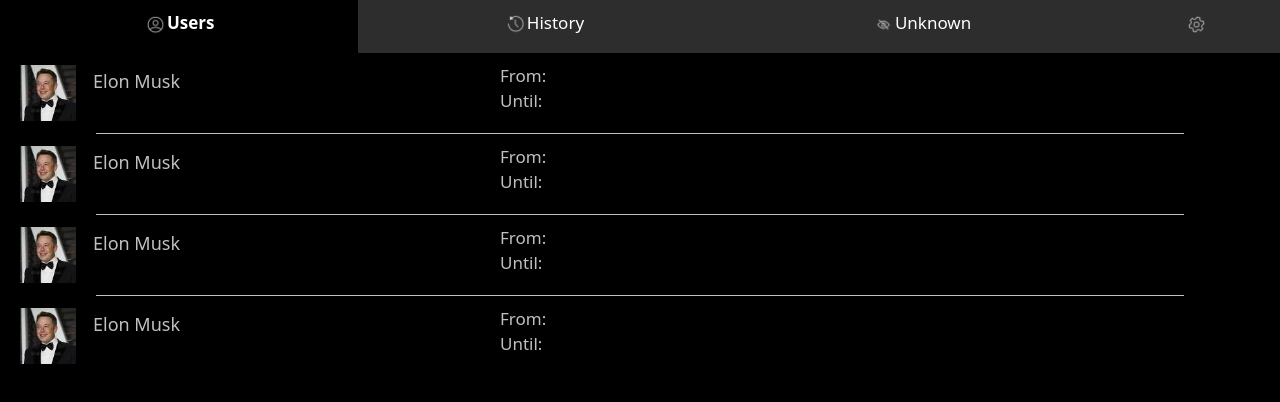
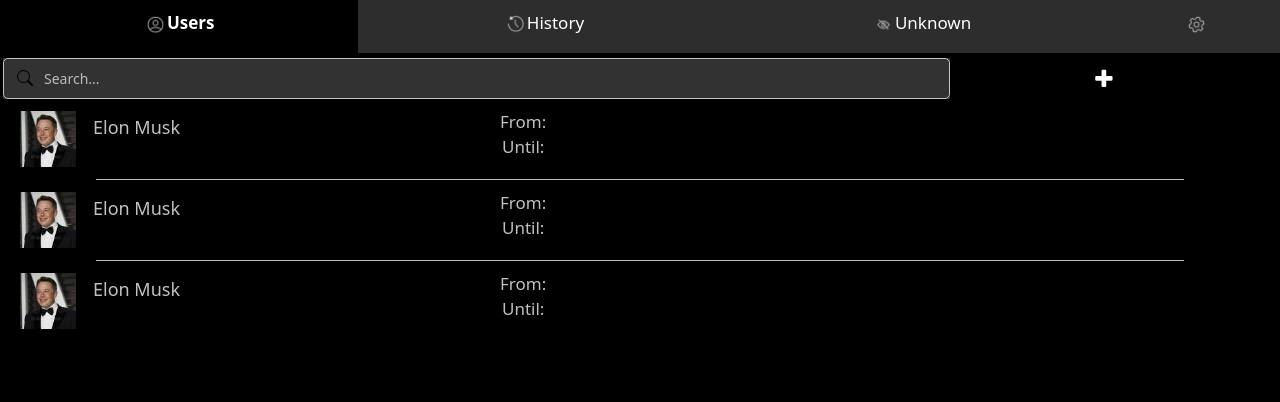
Before and after one commit to Urvish1308/facerecognization, a plain HTML site: page index.html in a window 1280 px wide. Drawn offline with nearby package versions, Linux system fonts and the light colour scheme.

Commit message:
Add files via upload

```diff
--- a/index.html
+++ b/index.html
@@ -179,10 +179,26 @@ a{
 </div>
  <div>
 
-  <div style="margin-top: 5px;">
+    <div class="row1" style="width: 100%; background-color: rgba(0, 0, 0, 70); margin-top: 5px; margin-left: 3px; ">
+      <div class="container1" style="background-color: rgba(50,50,50,900); width: 74%;">
+
+        <form class="nosubmit">
+          <input class="nosubmit" type="search" style="color: whitesmoke;"placeholder="Search...">
+        </form>
+        </div>
+      <div style="width: 24%;" >
+        <a href="Add.html"  class="add">
+          <center>
+            <i class="fa fa-plus"  style="color: white; padding-top: 10px; font-size: 22px;" aria-hidden="true"></i>
+          </center>
+        </a>
+      </div>
+    </div>
+    <center>
+    <a href="person.html">  <div style="margin-top: 5px;">
       <div >
 
-   <a href="person.html"> <div class="row1">
+      <div class="row1">
           <div>
             <img src="photo 1.jpg" style="padding: 7px;padding-left: 20px; height: 70px;" class="img-fluid">
           </div>
@@ -194,7 +210,7 @@ a{
                 </div>
                 <div class="" style="margin-left: 25vw;">
                   <div >
-                <p style="margin-top: 5px;" ><label>From: </label><br>
+                      <p style="margin-top: 5px;" ><label>From:</label> <br>
                       <label>Until:</label> </p>
 
                   </div>
@@ -204,14 +220,14 @@ a{
               </div>
             </div>
           </div>
-  </div></a>
+        </div>
         <center><div style="width: 85%; background-color: silver; height: 1px; margin: 3px;"></div></center>
       </div>
-  </div>
-  <div style="margin-top: 5px;">
+    </div></a>
+  <a href="person.html">  <div style="margin-top: 5px;">
       <div >
 
-   <a href="person.html"> <div class="row1">
+      <div class="row1">
           <div>
             <img src="photo 1.jpg" style="padding: 7px;padding-left: 20px; height: 70px;" class="img-fluid">
           </div>
@@ -223,7 +239,7 @@ a{
                 </div>
                 <div class="" style="margin-left: 25vw;">
                   <div >
-                <p style="margin-top: 5px;" ><label>From: </label><br>
+                      <p style="margin-top: 5px;" ><label>From:</label> <br>
                       <label>Until:</label> </p>
 
                   </div>
@@ -233,14 +249,14 @@ a{
               </div>
             </div>
           </div>
-  </div></a>
+        </div>
         <center><div style="width: 85%; background-color: silver; height: 1px; margin: 3px;"></div></center>
       </div>
-  </div>
-  <div style="margin-top: 5px;">
+    </div></a>
+    <a href="person.html">  <div style="margin-top: 5px;">
       <div >
 
-   <a href="person.html"> <div class="row1">
+      <div class="row1">
           <div>
             <img src="photo 1.jpg" style="padding: 7px;padding-left: 20px; height: 70px;" class="img-fluid">
           </div>
@@ -252,7 +268,7 @@ a{
                 </div>
                 <div class="" style="margin-left: 25vw;">
                   <div >
-                <p style="margin-top: 5px;" ><label>From: </label><br>
+                      <p style="margin-top: 5px;" ><label>From:</label> <br>
                       <label>Until:</label> </p>
 
                   </div>
@@ -262,41 +278,12 @@ a{
               </div>
             </div>
           </div>
-  </div></a>
-      <center><div style="width: 85%; background-color: silver; height: 1px; margin: 3px;"></div></center>
-    </div>
-  </div>
-  <div style="margin-top: 5px;">
-    <div >
-
-   <a href="person.html"> <div class="row1">
-    <div>
-      <img src="photo 1.jpg" style="padding: 7px;padding-left: 20px; height: 70px;" class="img-fluid">
-    </div>
-    <div>
-      <div style="margin-left: 10px;">
-        <div class="row1" style="color:silver;">
-          <div class="" style=" font-size: large; margin-top: 10px;">
-            Elon Musk
-          </div>
-          <div class="" style="margin-left: 25vw;">
-            <div >
-                <p style="margin-top: 5px;" ><label>From: </label><br>
-                <label>Until:</label> </p>
-
         </div>
 
       </div>
-
-        </div>
-      </div>
-    </div>
     </div></a>
 
-    </div>
-  </div>
 
-</div>
  </center>
  </div>
 </body>
```
Lines whose indentation alone changed are shown as unchanged.
